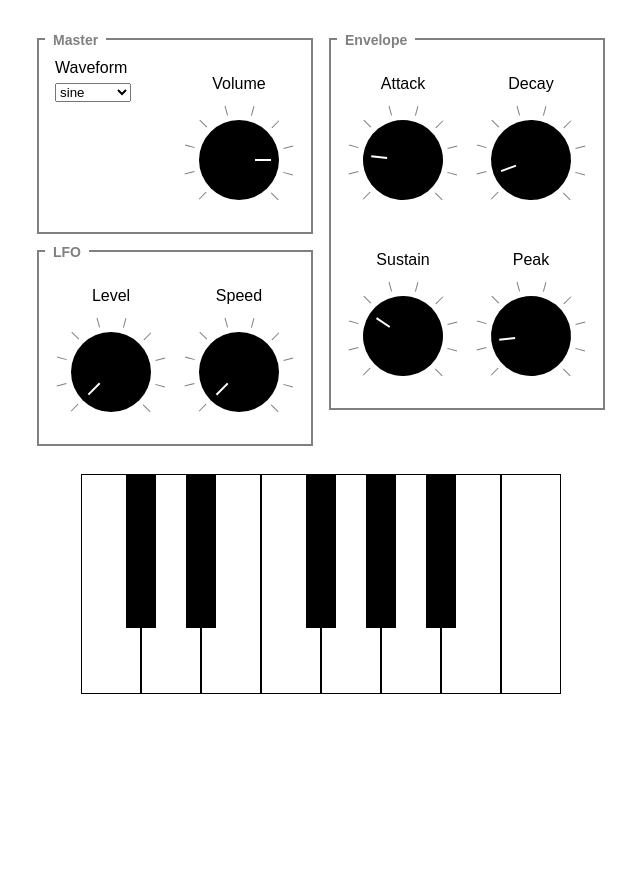
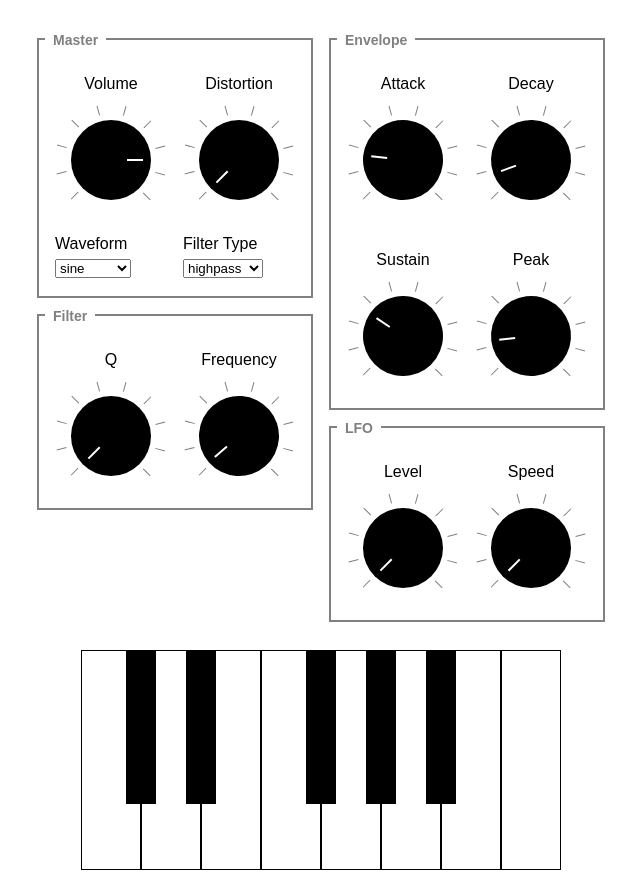
Before and after one commit to nap4sov/browser-synth, a React (Vite) app: page / in a window 1280 px wide. Both pictures are taken after a click on the button "Allow audio". Shown: the whole page, without its empty margins (319-959 px from the left). Before the commit the page ends 800 px from the top, so only its background shows below. Built offline with nearby package versions, Linux system fonts and the light colour scheme.

Commit message:
fix knob pointer event handling, update controls layout

```diff
--- a/src/components/Controls/index.tsx
+++ b/src/components/Controls/index.tsx
@@ -1,5 +1,5 @@
 import Synthesizer from 'audio/synthesizer';
-import { waveforms } from 'audio/constants';
+import { waveforms, filterTypes } from 'audio/constants';
 import { ControlsBlock, Knob } from 'components/UiKit';
 
 const Controls = ({ synth }: { synth: Synthesizer }) => {
@@ -18,6 +18,24 @@ const Controls = ({ synth }: { synth: Synthesizer }) => {
         <ControlsBlock
           label="Master"
           elements={[
+            <Knob
+              label="Volume"
+              initialValue={initialState.master.volume}
+              handleChange={(value) => {
+                controls.master.setVolume(value);
+              }}
+              range={{ min: -1, max: 0.2 }}
+              key="master volume"
+            />,
+            <Knob
+              label="Distortion"
+              initialValue={initialState.oscillator.distortion}
+              handleChange={(value) => {
+                controls.oscillator.setDistortion(value);
+              }}
+              range={{ min: 0, max: 100 }}
+              key="distortion"
+            />,
             <div key="waveform">
               <p>Waveform</p>
               <select
@@ -35,38 +53,44 @@ const Controls = ({ synth }: { synth: Synthesizer }) => {
                 ))}
               </select>
             </div>,
-            <Knob
-              label="Volume"
-              initialValue={initialState.master.volume}
-              handleChange={(value) => {
-                controls.master.setVolume(value);
+            <div key="filter-type">
+              <p>Filter Type</p>
+              <select
+                onChange={({ target }) => {
+                  if (!controls) return;
+                  controls.filter.setType(target.value as BiquadFilterType);
                 }}
-              range={{ min: -1, max: 0.2 }}
-              key="master volume"
-            />,
+              >
+                {filterTypes.map((type) => (
+                  <option value={type} key={type}>
+                    {type}
+                  </option>
+                ))}
+              </select>
+            </div>,
           ]}
         />
         <ControlsBlock
-          label="LFO"
+          label="Filter"
           elements={[
             <Knob
-              label="Level"
-              initialValue={initialState.lfo.amount}
-              range={{ min: 0, max: 5 }}
-              handleChange={(value) => controls.lfo.setAmount(value)}
-              key="lfo level"
+              label="Q"
+              initialValue={initialState.filter.q}
+              range={{ min: 0, max: 3 }}
+              handleChange={(value) => controls.filter.setQ(value)}
+              key="filter-q"
             />,
             <Knob
-              label="Speed"
-              initialValue={initialState.lfo.speed}
-              range={{ min: 0.01, max: 10 }}
-              handleChange={(value) => controls.lfo.setSpeed(value)}
-              key="lfo speed"
+              label="Frequency"
+              initialValue={initialState.filter.freq}
+              range={{ min: 0, max: 20000 }}
+              handleChange={(value) => controls.filter.setFrequency(value)}
+              key="filter-freq"
             />,
           ]}
         />
       </div>
-
+      <div>
         <ControlsBlock
           label="Envelope"
           elements={[
@@ -100,6 +124,26 @@ const Controls = ({ synth }: { synth: Synthesizer }) => {
             />,
           ]}
         />
+        <ControlsBlock
+          label="LFO"
+          elements={[
+            <Knob
+              label="Level"
+              initialValue={initialState.lfo.amount}
+              range={{ min: 0, max: 5 }}
+              handleChange={(value) => controls.lfo.setAmount(value)}
+              key="lfo level"
+            />,
+            <Knob
+              label="Speed"
+              initialValue={initialState.lfo.speed}
+              range={{ min: 0.01, max: 10 }}
+              handleChange={(value) => controls.lfo.setSpeed(value)}
+              key="lfo speed"
+            />,
+          ]}
+        />
+      </div>
     </div>
   );
 };
--- a/src/components/UiKit/Knob/index.tsx
+++ b/src/components/UiKit/Knob/index.tsx
@@ -1,4 +1,4 @@
-import { useState, useEffect } from 'react';
+import { useState } from 'react';
 import { getTurnAngle, percentageToValue, valueToPercentage } from './helpers';
 import './styles.css';
 
@@ -65,50 +65,26 @@ const Knob = ({
     }
   };
 
-  useEffect(() => {
-    const handleMousePressed = () => {
-      setMousePressed(true);
-    };
-    const handleMouseReleased = () => {
-      setMousePressed(false);
-    };
-    window.addEventListener('mousedown', handleMousePressed);
-    window.addEventListener('mouseup', handleMouseReleased);
-    window.addEventListener('touchstart', handleMousePressed);
-    window.addEventListener('touchend', handleMouseReleased);
-
-    return () => {
-      window.removeEventListener('mousedown', handleMousePressed);
-      window.removeEventListener('mouseup', handleMouseReleased);
-    };
-  }, []);
-
   return (
-    <div className="container" id="knob-container">
+    <div className="container" id={`knob-container-${label}`}>
       <p className="label">{label}</p>
       <div
         className="knob-thumb"
-        onMouseMove={(e) => {
+        onPointerDown={() => {
+          setMousePressed(true);
+        }}
+        onPointerUp={() => {
+          setMousePressed(false);
+        }}
+        onPointerMove={(e) => {
           if (mousePressed) {
             const { left, top, width, height } =
               e.currentTarget.getBoundingClientRect();
             handleKnobTurn(
               left + width / 2,
               top + height / 2,
-              e.pageX,
-              e.pageY,
-            );
-          }
-        }}
-        onTouchMove={(e) => {
-          if (mousePressed) {
-            const { left, top, width, height } =
-              e.currentTarget.getBoundingClientRect();
-            handleKnobTurn(
-              left + width / 2,
-              top + height / 2,
-              e.touches[0].clientX,
-              e.touches[0].clientY,
+              e.clientX,
+              e.clientY,
             );
           }
         }}
```
Lines whose indentation alone changed are shown as unchanged.
